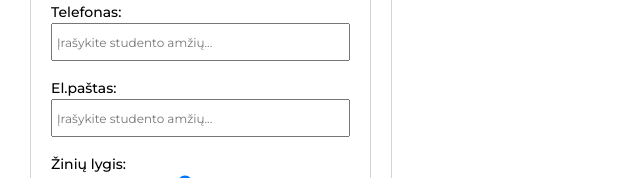
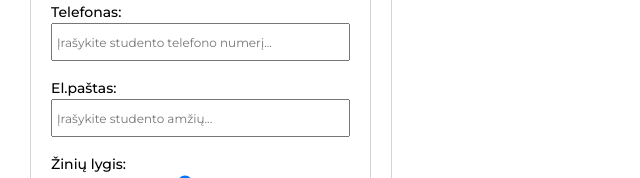
Before and after one commit to AudriusSveikauskas/student-list-project, a plain HTML site: page index.html in a window 1280 px wide. Shown: the part 325-503 px from the top of the page, 0-640 px from the left. Drawn offline with nearby package versions, Linux system fonts and the light colour scheme.

```diff
--- a/index.html
+++ b/index.html
@@ -45,7 +45,7 @@
 
             <div class="form-section">
                 <label for="student-phone" class="form-label">Telefonas:</label>
-                <input class="form-text-input" type="text" id="student-phone" placeholder="Įrašykite studento amžių...">
+                <input class="form-text-input" type="text" id="student-phone" placeholder="Įrašykite studento telefono numerį...">
                 <span class="form-span" id="student-phone-error"></span>
             </div>
 
```
